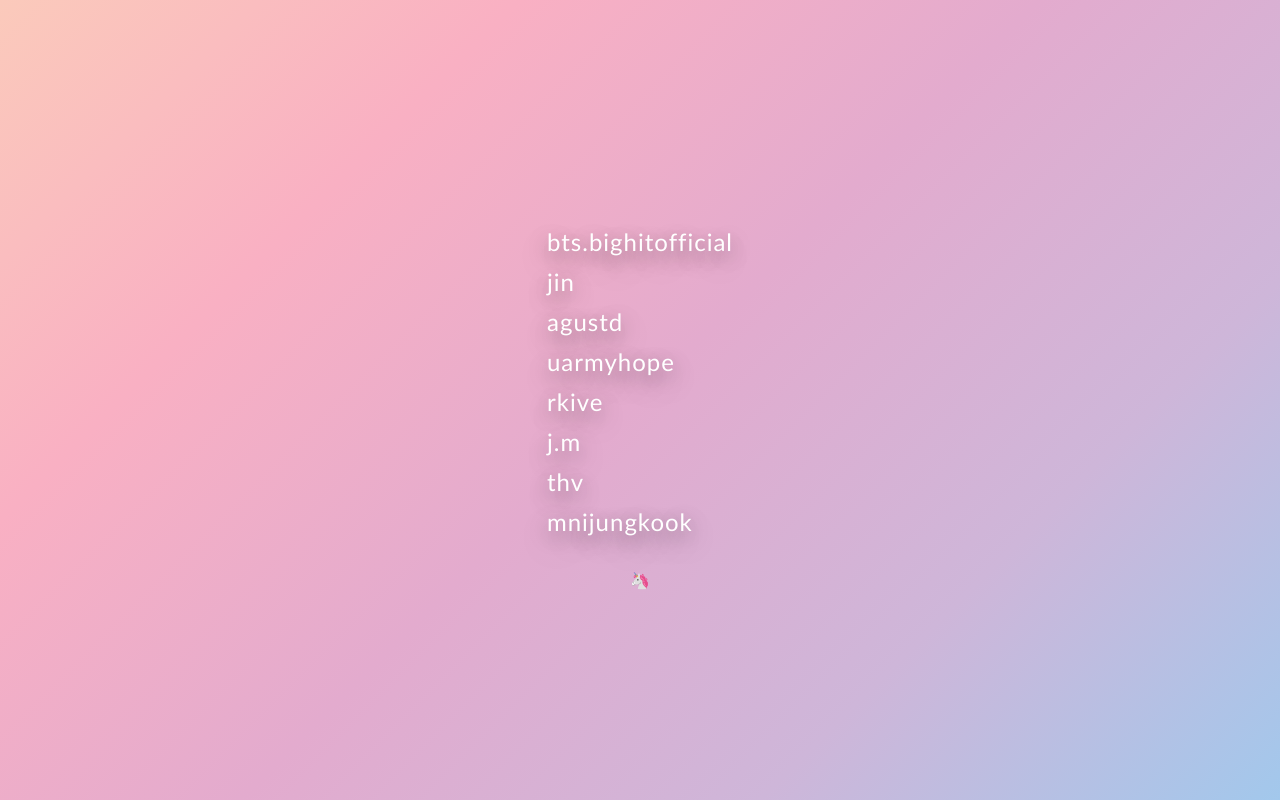
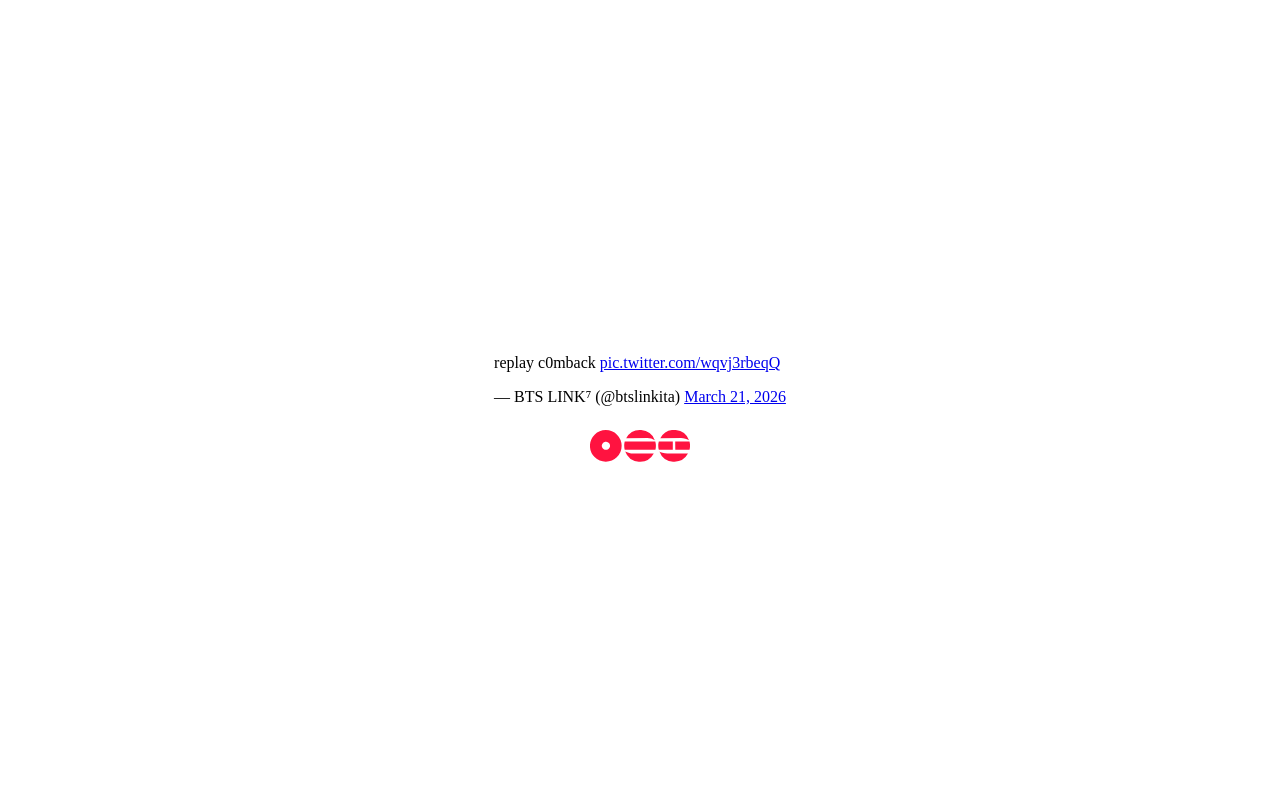
Before and after one commit to pioug/bts.fan, a SvelteKit app: page / in a window 1280 px wide. Built offline with nearby package versions, Linux system fonts and the light colour scheme.

Commit message:
Embed https://x.com/btslinkita/status/2035333324013453463

```diff
--- a/src/routes/+page.svelte
+++ b/src/routes/+page.svelte
@@ -1,92 +1,67 @@
-<script>
-  import './global.css';
-  const accounts = [
-    {
-      id: 'bts.bighitofficial'
-    },
-    {
-      id: 'jin'
-    },
-    {
-      id: 'agustd'
-    },
-    {
-      id: 'uarmyhope'
-    },
-    {
-      id: 'rkive'
-    },
-    {
-      id: 'j.m'
-    },
-    {
-      id: 'thv'
-    },
-    {
-      id: 'mnijungkook'
-    }
-  ];
-</script>
-
 <svelte:head>
   <title>bts.fan</title>
+  <meta name="color-scheme" content="light dark" />
+  <meta name="twitter:widgets:theme" content="light" />
+  <script>
+    document
+      .querySelector('meta[name="twitter:widgets:theme"]')
+      ?.setAttribute(
+        'content',
+        matchMedia('(prefers-color-scheme: dark)').matches ? 'dark' : 'light'
+      );
+  </script>
+  <script async src="https://platform.twitter.com/widgets.js" charset="utf-8"></script>
 </svelte:head>
 
 <main>
-  <ul>
-    {#each accounts as account (account.id)}
-      <li>
-        <a href={`https://www.instagram.com/${account.id}`}>{account.id}</a>
-      </li>
-    {/each}
-  </ul>
-  <aside>
-    <a class="undecorated-anchor" href="https://bit.ly/twitter-pioug">🦄</a>
-  </aside>
+  <blockquote class="twitter-tweet">
+    <p lang="en" dir="ltr">
+      replay c0mback
+      <a href="https://t.co/wqvj3rbeqQ">pic.twitter.com/wqvj3rbeqQ</a>
+    </p>
+    &mdash; BTS LINK⁷ (@btslinkita)
+    <a href="https://twitter.com/btslinkita/status/2035333324013453463?ref_src=twsrc%5Etfw">
+      March 21, 2026
+    </a>
+  </blockquote>
+  <svg xmlns="http://www.w3.org/2000/svg" width="100" height="32" fill="none" viewBox="0 0 100 32"
+    ><path
+      fill="#ff1340"
+      d="M15.8 0a15.8 15.8 0 1 0 0 31.7 15.8 15.8 0 0 0 0-31.7m3.8 17.5c-1.3 3-5.9 3.1-7.4 0a4 4 0 0 1 3-5.7 4 4 0 0 1 4.4 5.7M34.2 15.8q0 2 .5 4h30.7a16 16 0 0 0-.1-8.2H34.7q-.5 2.1-.5 4.2M43 23.6q-2 0-3.7-.5c-2.3-.5-3.6-1.4-4.2-1.8a15.8 15.8 0 0 0 28.7 2.3zM57.4 8.1a16 16 0 0 1 7.4 2.1 15.8 15.8 0 0 0-28.6-2zM85.3 19.8h14.2a16 16 0 0 0 0-8.2H85.2zM91 8.1c1.3 0 3 .3 4.3.6q2.7.7 3.7 1.5a15.8 15.8 0 0 0-28.7-2zM82.8 11.6h-14a16 16 0 0 0 0 8.2h14zM77.4 23.6a17 17 0 0 1-5-.8q-2-.8-3-1.4A15.8 15.8 0 0 0 98 23.6z"
+    /></svg
+  >
 </main>
 
 <style>
-  li {
-    all: unset;
-    font-size: 24px;
-    letter-spacing: 1px;
-    line-height: 32px;
+  :global(body) {
+    margin: 0;
+    min-height: 100dvh;
+    background: light-dark(#fff, #111);
   }
 
-  a {
-    color: inherit;
-  }
-
-  a:not(:hover) {
-    text-decoration: unset;
+  :global(*) {
+    box-sizing: border-box;
   }
 
   main {
-    background: linear-gradient(135deg, #fbcabb, #f9b0c3, #e3abce, #ceb6d9, #a2c8ec);
+    display: grid;
+    gap: 24px;
+    justify-items: center;
     align-content: center;
-    display: grid;
-    gap: 16px;
-    inset: 0;
-    justify-content: center;
-    position: fixed;
+    min-height: 100dvh;
+    width: 100%;
   }
 
-  ul {
-    align-content: center;
-    color: #fff;
-    display: grid;
-    gap: 8px;
-    grid-auto-flow: row;
-    justify-content: center;
-    list-style-type: none;
-    margin: 0;
-    padding: 16px;
-    text-shadow:
-      0 6px 20px rgba(0, 0, 0, 0.4),
-      0 12px 40px rgba(0, 0, 0, 0.25);
+  svg {
+    width: 100px;
+    height: auto;
   }
 
-  aside {
-    text-align: center;
+  :global(.twitter-tweet) {
+    margin: 0 auto !important;
+  }
+
+  :global(.twitter-tweet iframe) {
+    color-scheme: auto;
   }
 </style>
--- a/src/routes/global.css
+++ /dev/null
@@ -1,4 +0,0 @@
-body {
-  font-family: "Trebuchet MS";
-  margin: 0;
-}
```
Also changed, not shown: static/favicon.svg.
